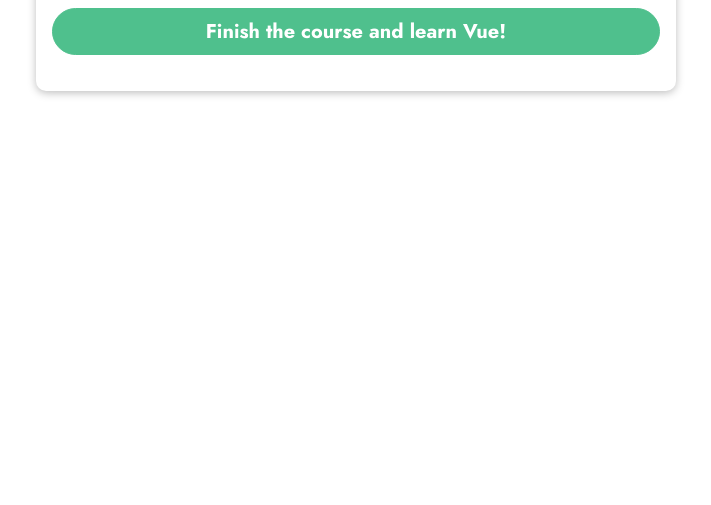
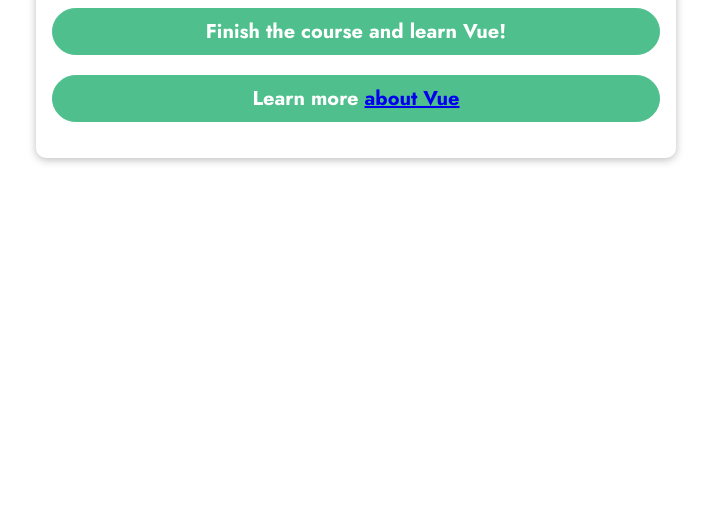
Before and after one commit to ISANCEHZ1994/vue-core-concepts, a plain HTML site: page index.html in a window 1280 px wide. Shown: the part 295-800 px from the top of the page, without its empty margins (284-995 px from the left). Drawn offline with nearby package versions, Linux system fonts and the light colour scheme.

Commit message:
learning how to bind with v-bind:

```diff
--- a/app.js
+++ b/app.js
@@ -4,6 +4,7 @@ const app = Vue.createApp({
     data(){
         return {
             courseGoal: 'Finish the course and learn Vue!',
+            vueLink: 'https://vuejs.org/'
         }
     }
 });
--- a/index.html
+++ b/index.html
@@ -19,6 +19,9 @@
     <section id="user-goal">
       <h2>My Course Goal</h2>
       <p>{{ courseGoal }}</p>
+      <!-- We cannot use href when using Vue because it will cause error -->
+      <!-- instead use a Vue Directive => v-bind  -->
+      <p>Learn more <a v-bind:href="vueLink">about Vue</a></p>
     </section>
   </body>
 </html>
```
